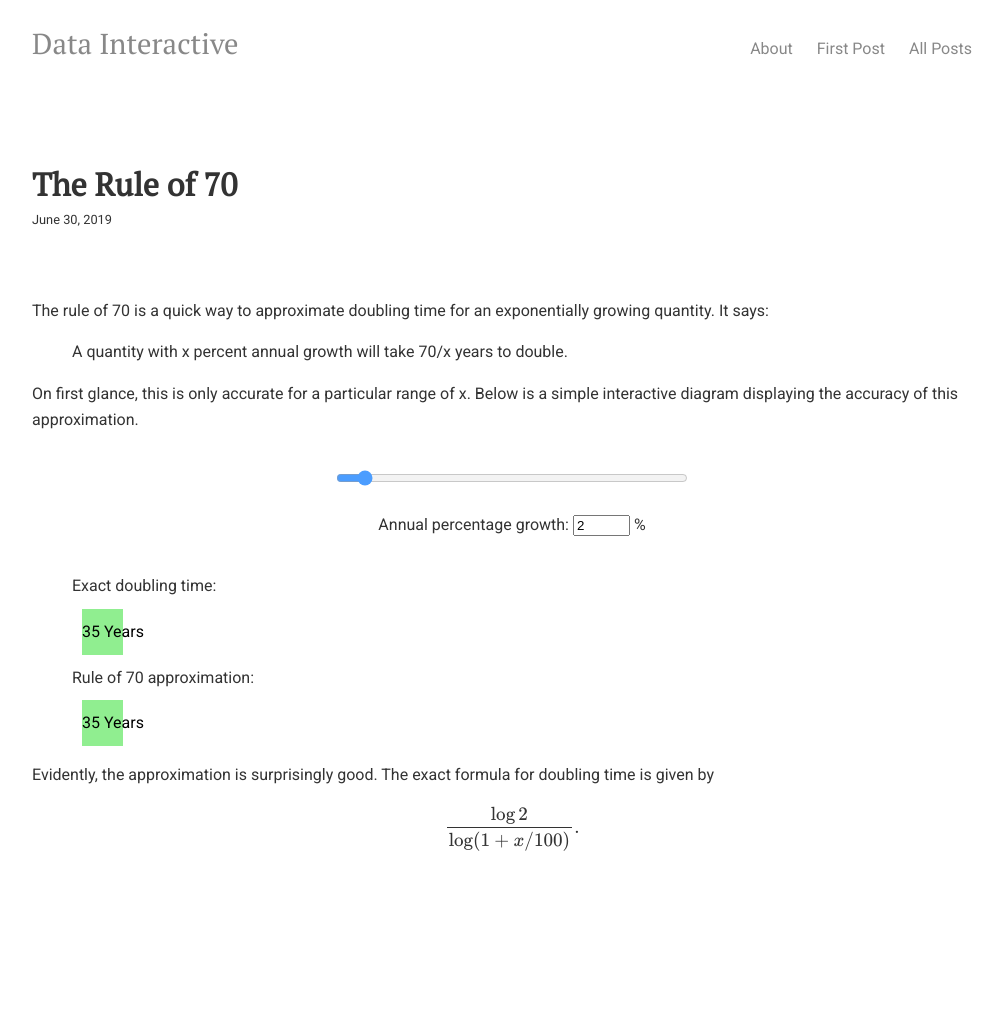
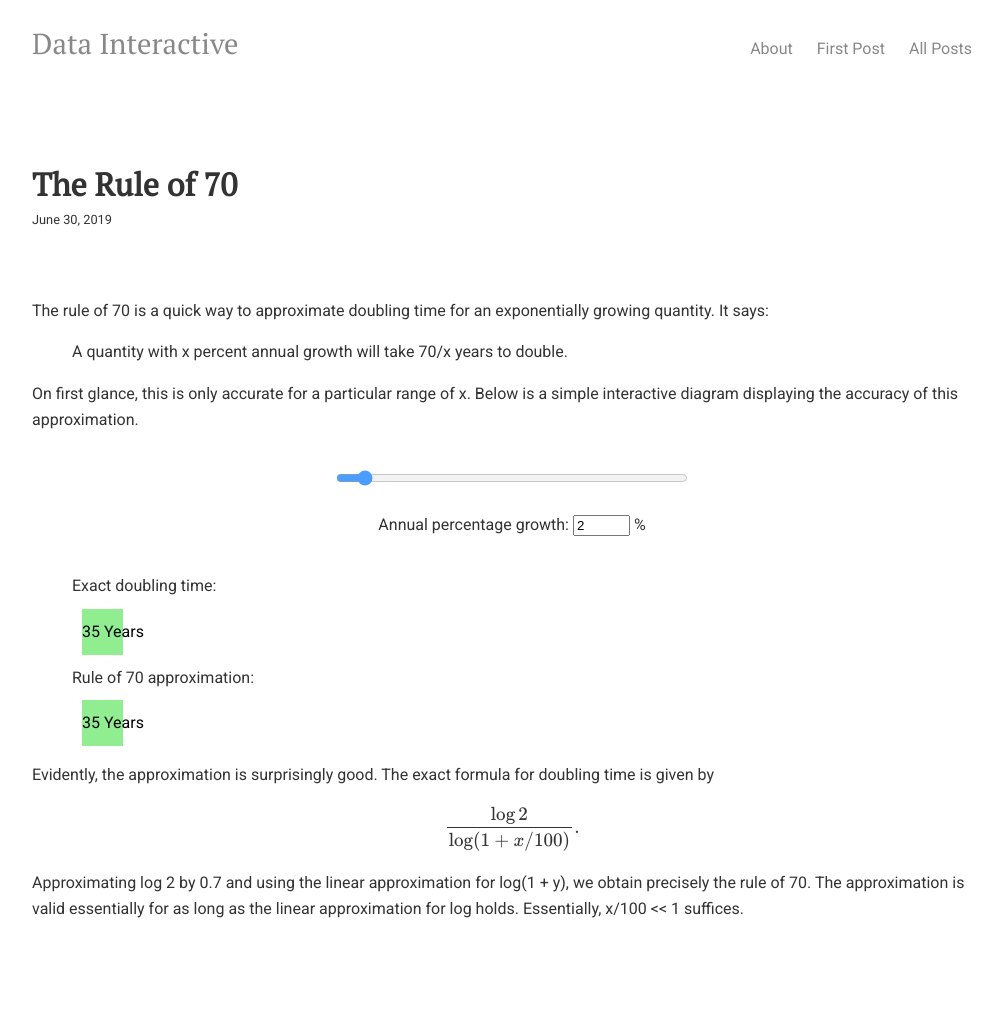
Before and after one commit to datainteractive/datainteractive.github.io, a Jekyll site: the page built from _posts/2019-06-30-the-rule-of-70.html, in a window 1280 px wide. Shown: the whole page, without its empty margins (128-1131 px from the left). Built offline with Jekyll 4.4.1, drawn with Linux system fonts in a browser that asks for light colours; formulas are drawn with MathJax 3; before the commit the page ends 987 px from its top, so only the background shows below that.

Commit message:
Update 2019-06-30-the-rule-of-70.html

```diff
--- a/_posts/2019-06-30-the-rule-of-70.html
+++ b/_posts/2019-06-30-the-rule-of-70.html
@@ -28,6 +28,8 @@ On first glance, this is only accurate for a particular range of x. Below is a s
 
 Evidently, the approximation is surprisingly good. The exact formula for doubling time is given by
 $$\frac{\log 2}{\log(1 + x/100)}.$$
+Approximating log 2 by 0.7 and using the linear approximation for log(1 + y), we obtain precisely the rule of 70. The approximation is valid essentially for as long as the linear approximation for log holds. Essentially, x/100 << 1 suffices.
+
 
 <script>
 var slider = document.getElementById("mySlider");
```
